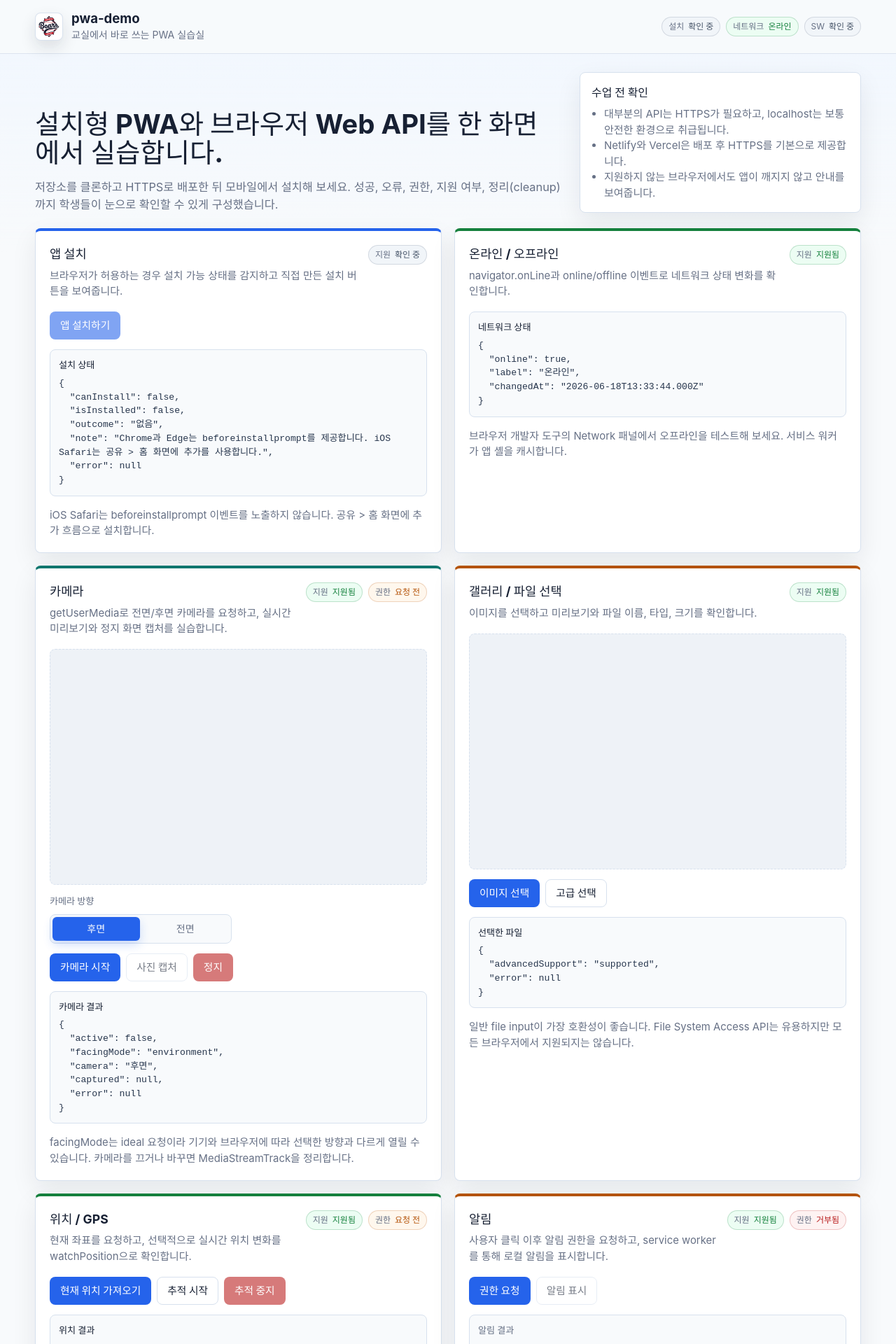
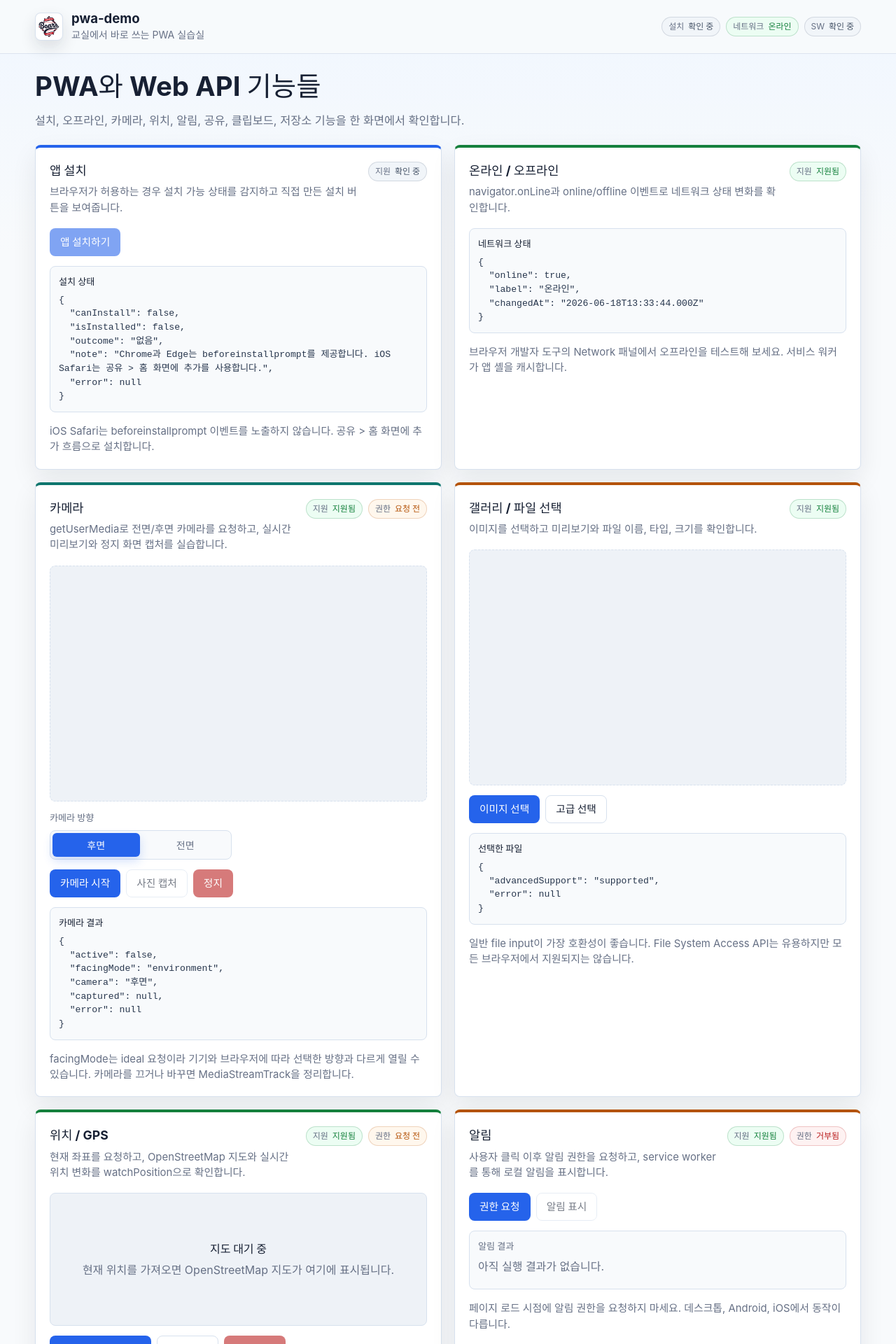
Before and after one commit to bk-git-hub/pwa-demo, a React (Vite) app: page / in a window 1280 px wide. Shown: the top 1920 px of the page at 70% size. Built offline with nearby package versions, Linux system fonts and the light colour scheme.

Commit message:
Add location map and simplify intro

```diff
--- a/src/app/App.css
+++ b/src/app/App.css
@@ -79,10 +79,6 @@
 }
 
 .intro {
-  display: grid;
-  grid-template-columns: minmax(0, 1.5fr) minmax(260px, 0.8fr);
-  gap: 24px;
-  align-items: end;
   margin-bottom: 22px;
 }
 
@@ -97,26 +93,6 @@
   max-width: 780px;
   margin: 16px 0 0;
   font-size: 1.02rem;
-}
-
-.noticePanel {
-  border: 1px solid var(--border);
-  border-radius: 8px;
-  padding: 16px;
-  background: #ffffff;
-  box-shadow: var(--shadow);
-}
-
-.noticePanel strong {
-  display: block;
-  margin-bottom: 8px;
-}
-
-.noticePanel ul {
-  margin: 0;
-  padding-left: 18px;
-  color: var(--muted);
-  font-size: 0.94rem;
 }
 
 .cardGrid {
@@ -188,7 +164,6 @@
 
 @media (max-width: 880px) {
   .headerInner,
-  .intro,
   .apiCardHeader {
     grid-template-columns: 1fr;
   }
--- a/src/app/App.tsx
+++ b/src/app/App.tsx
@@ -88,20 +88,9 @@ export function App() {
       <main className="content">
         <section className="intro">
           <div>
-            <h2>설치형 PWA와 브라우저 Web API를 한 화면에서 실습합니다.</h2>
-            <p>
-              저장소를 클론하고 HTTPS로 배포한 뒤 모바일에서 설치해 보세요. 성공, 오류, 권한, 지원 여부,
-              정리(cleanup)까지 학생들이 눈으로 확인할 수 있게 구성했습니다.
-            </p>
+            <h2>PWA와 Web API 기능들</h2>
+            <p>설치, 오프라인, 카메라, 위치, 알림, 공유, 클립보드, 저장소 기능을 한 화면에서 확인합니다.</p>
           </div>
-          <aside className="noticePanel" aria-label="브라우저 보안 안내">
-            <strong>수업 전 확인</strong>
-            <ul>
-              <li>대부분의 API는 HTTPS가 필요하고, localhost는 보통 안전한 환경으로 취급됩니다.</li>
-              <li>Netlify와 Vercel은 배포 후 HTTPS를 기본으로 제공합니다.</li>
-              <li>지원하지 않는 브라우저에서도 앱이 깨지지 않고 안내를 보여줍니다.</li>
-            </ul>
-          </aside>
         </section>
 
         <section className="cardGrid" aria-label="Web API 실습 카드">
--- a/src/features/location/LocationCard.tsx
+++ b/src/features/location/LocationCard.tsx
@@ -11,6 +11,7 @@ import {
   watchLocation,
   type LocationReading,
 } from './location';
+import { LocationMap } from './LocationMap';
 
 export function LocationCard() {
   const [permission, setPermission] = useState<PermissionStateLabel>('unknown');
@@ -59,12 +60,13 @@ export function LocationCard() {
     <ApiCard
       id="location"
       title="위치 / GPS"
-      description="현재 좌표를 요청하고, 선택적으로 실시간 위치 변화를 watchPosition으로 확인합니다."
+      description="현재 좌표를 요청하고, OpenStreetMap 지도와 실시간 위치 변화를 watchPosition으로 확인합니다."
       support={support}
       permission={permission}
-      note="localhost를 제외하면 HTTPS가 필요합니다. 브라우저 설정이나 Permissions Policy가 접근을 막을 수 있습니다."
+      note="지도 표시는 OpenStreetMap embed를 사용하므로 별도 API 키가 필요 없습니다. 실제 제품에서는 지도 제공자의 이용 약관과 트래픽 제한을 확인하세요."
       tone="green"
     >
+      <LocationMap reading={reading} />
       <div className="actions">
         <PrimaryButton disabled={support === 'unsupported' || loading} onClick={getLocation}>
           {loading ? '위치 확인 중...' : '현재 위치 가져오기'}
--- /dev/null
+++ b/src/features/location/LocationMap.tsx
@@ -0,0 +1,49 @@
+import type { LocationReading } from './location';
+
+const MAP_DELTA = 0.006;
+
+function buildOpenStreetMapUrl(reading: LocationReading) {
+  const west = reading.longitude - MAP_DELTA;
+  const south = reading.latitude - MAP_DELTA;
+  const east = reading.longitude + MAP_DELTA;
+  const north = reading.latitude + MAP_DELTA;
+  const bbox = [west, south, east, north].map((value) => value.toFixed(6)).join(',');
+  const marker = `${reading.latitude.toFixed(6)},${reading.longitude.toFixed(6)}`;
+  return `https://www.openstreetmap.org/export/embed.html?bbox=${encodeURIComponent(bbox)}&marker=${encodeURIComponent(marker)}`;
+}
+
+function buildOpenStreetMapLink(reading: LocationReading) {
+  const latitude = reading.latitude.toFixed(6);
+  const longitude = reading.longitude.toFixed(6);
+  return `https://www.openstreetmap.org/?mlat=${latitude}&mlon=${longitude}#map=17/${latitude}/${longitude}`;
+}
+
+type LocationMapProps = {
+  reading: LocationReading | null;
+};
+
+export function LocationMap({ reading }: LocationMapProps) {
+  if (!reading) {
+    return (
+      <div className="mapPlaceholder">
+        <strong>지도 대기 중</strong>
+        <span>현재 위치를 가져오면 OpenStreetMap 지도가 여기에 표시됩니다.</span>
+      </div>
+    );
+  }
+
+  return (
+    <div className="mapPanel">
+      <iframe
+        className="mapFrame"
+        loading="lazy"
+        referrerPolicy="no-referrer-when-downgrade"
+        src={buildOpenStreetMapUrl(reading)}
+        title="현재 위치 지도"
+      />
+      <a className="mapLink" href={buildOpenStreetMapLink(reading)} rel="noreferrer" target="_blank">
+        OpenStreetMap에서 크게 보기
+      </a>
+    </div>
+  );
+}
--- a/src/shared/components/components.css
+++ b/src/shared/components/components.css
@@ -180,6 +180,51 @@
   object-fit: cover;
 }
 
+.mapPlaceholder,
+.mapPanel {
+  overflow: hidden;
+  border: 1px solid var(--border);
+  border-radius: 8px;
+  background: #eef2f7;
+}
+
+.mapPlaceholder {
+  display: grid;
+  min-height: 190px;
+  place-content: center;
+  gap: 6px;
+  padding: 18px;
+  text-align: center;
+  color: var(--muted);
+}
+
+.mapPlaceholder strong {
+  color: var(--text);
+}
+
+.mapFrame {
+  display: block;
+  width: 100%;
+  aspect-ratio: 16 / 10;
+  border: 0;
+  background: #eef2f7;
+}
+
+.mapLink {
+  display: block;
+  border-top: 1px solid var(--border);
+  padding: 10px 12px;
+  color: var(--accent);
+  background: #ffffff;
+  font-size: 0.88rem;
+  font-weight: 700;
+  text-decoration: none;
+}
+
+.mapLink:hover {
+  text-decoration: underline;
+}
+
 .textInput {
   width: 100%;
   min-height: 78px;
```
Also changed, not shown: 1 other file (tests, documents, lock files or other folders).
